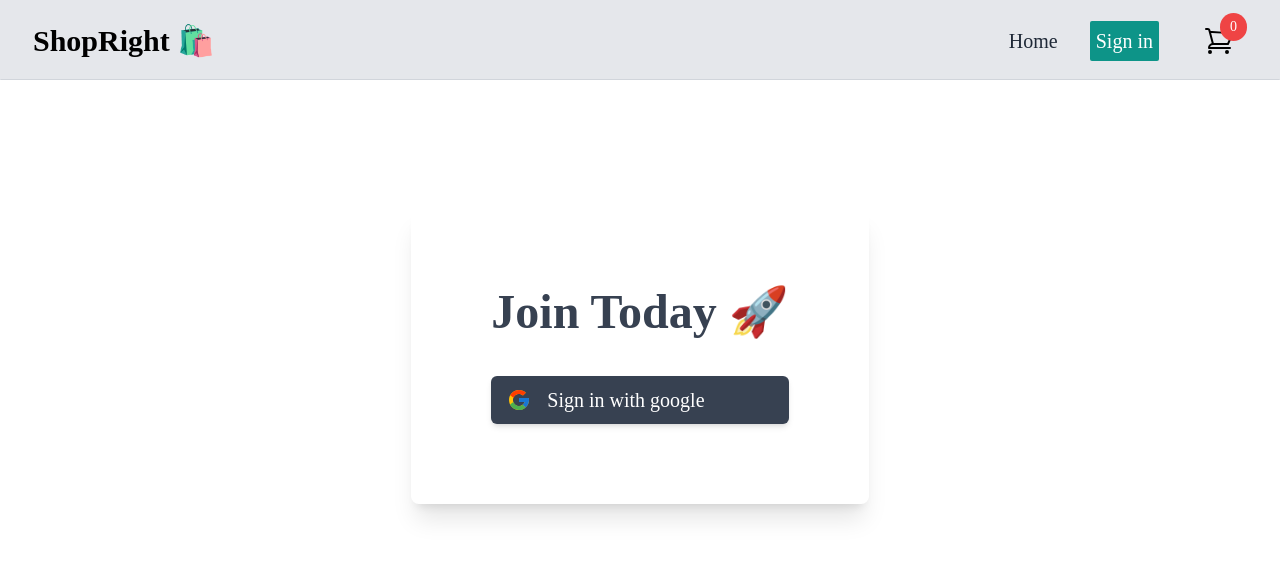
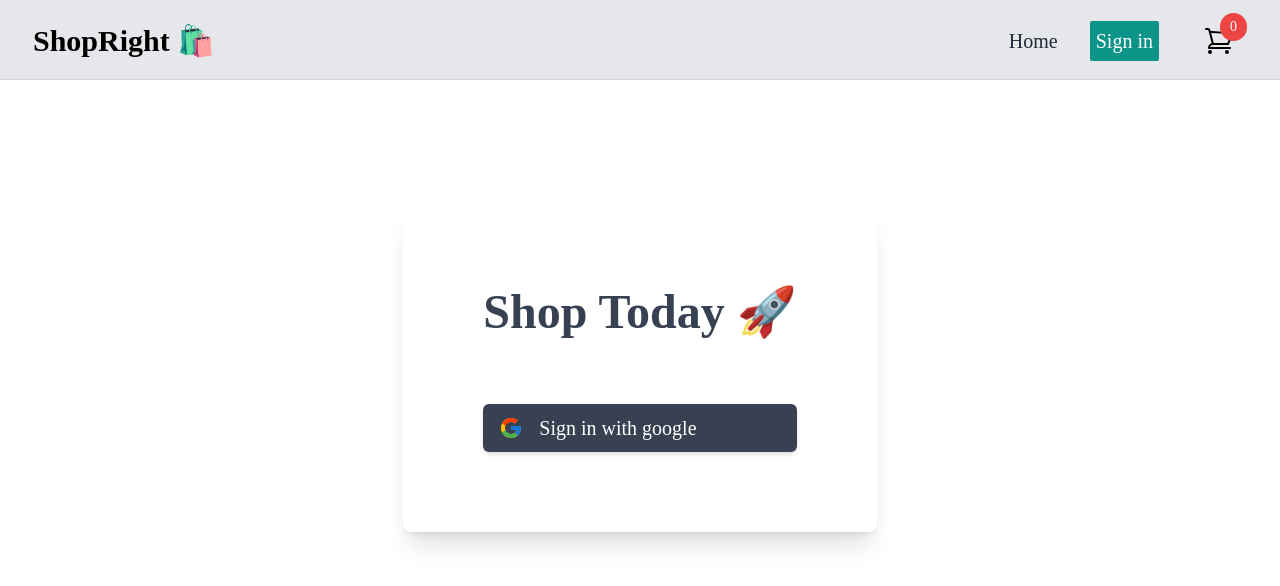
Before and after one commit to aryanamdev/shop-right, a React (Vite) app in the folder client/: page /auth/signin in a window 1280 px wide. Shown: the top 586 px of the page. Built offline with nearby package versions, Linux system fonts and the light colour scheme; no server answers.

Commit message:
updated sign in message

```diff
--- a/client/src/pages/SignIn.jsx
+++ b/client/src/pages/SignIn.jsx
@@ -26,11 +26,13 @@ function SignIn() {
     <div className="pt-52 px-10 flex justify-center">
       <div className="holder shadow-xl p-10 lg:p-20 text-gray-700 rounded-lg flex flex-col items-center">
         <div className="mb-10">
-          <h2 className="text-2xl lg:text-5xl font-semibold">Join Today 🚀</h2>
+          <h2 className="text-2xl lg:text-5xl font-semibold">
+            Shop Today 🚀
+          </h2>
         </div>
         <div
           onClick={googleLogin}
-          className="flex items-center jc-center gap-4 p-2.5 px-4 text-white rounded-md bg-gray-700 shadow-md active:scale-95 w-full cursor-pointer"
+          className="flex items-center jc-center gap-4 p-2.5 mt-7 px-4 text-white rounded-md bg-gray-700 shadow-md active:scale-95 w-full cursor-pointer"
         >
           <FcGoogle className="lg:text-2xl" />
           <button className="lg:text-xl">Sign in with google</button>
```
